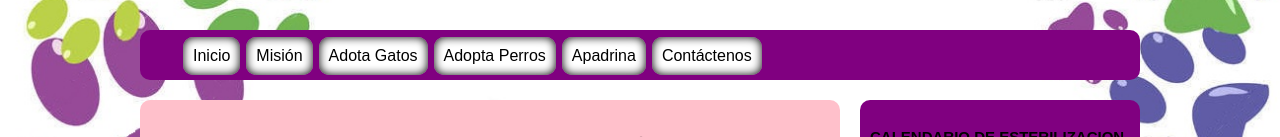
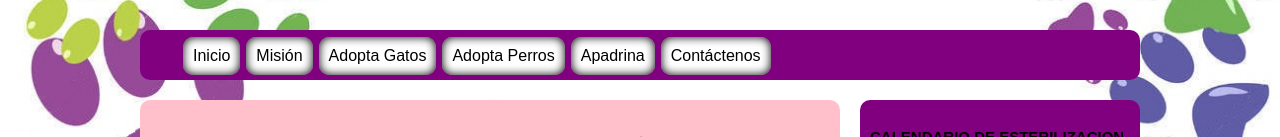
Before and after one commit to karolita89/karolita89.github.io, a plain HTML site: page index.html in a window 1280 px wide. Shown: the part 298-435 px from the top of the page. Drawn offline with Linux system fonts and the light colour scheme.

Commit message:
Actualizacion 4  - final

```diff
--- a/index.html
+++ b/index.html
@@ -32,12 +32,13 @@
 	<ul class="menu">
 		<li><a href="index.html" class="menu">Inicio</a></li>
 		<li><a href="mision.html" class="menu">Misión</a></li>
-		<li><a href="gatos.html"class="menu">Adota Gatos</a></li>
+		<li><a href="gatos.html"class="menu">Adopta Gatos</a></li>
 		<li><a href="perros.html" class="menu">Adopta Perros</a></li>
 		<li><a href="apadrina.html" class="menu">Apadrina</a></li>
 		<li><a href="contacto.html" class="menu">Contáctenos</a></li>
 	</ul>
 </nav>
+
 
 <section>
 	<article>
```
Also changed, not shown: apadrina.html (+1 -1 lines), contacto.html (+2 -2 lines), gatos.html (+1 -1 lines), mision.html (+1 -1 lines), perros.html (+1 -1 lines).
